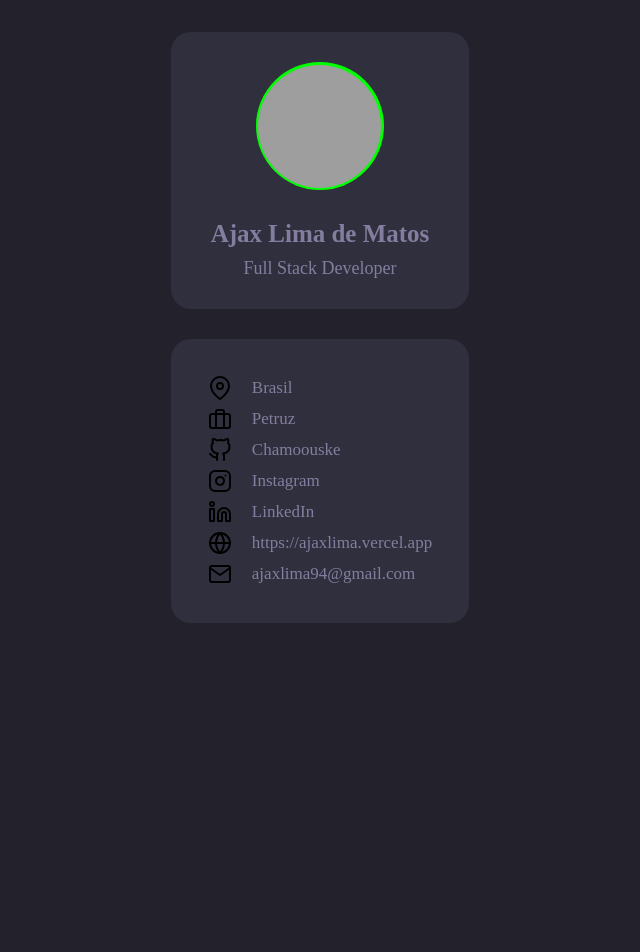
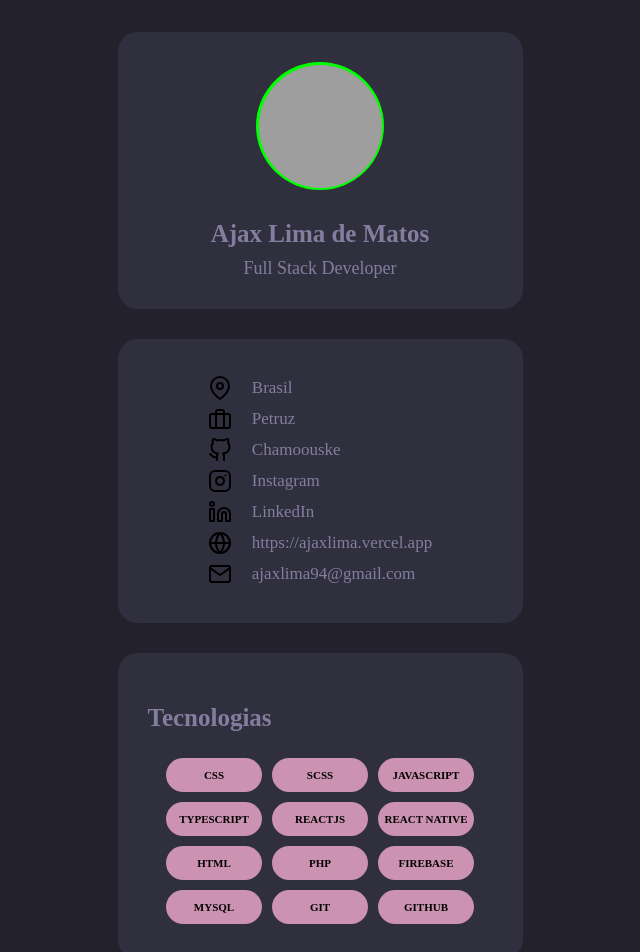
Before and after one commit to Chamoouske/ajaxlima, a React (Vite) app: page / in a window 1280 px wide. Shown: the top 952 px of the page, without its empty margins (330-970 px from the left). Before the commit the page ends 800 px from the top, so only its background shows below. Built offline with nearby package versions, Linux system fonts and the light colour scheme; grey boxes are pictures that could not be loaded.

Commit message:
Add[technologies]: index.tsx + styles.module.scss

```diff
--- /dev/null
+++ b/src/components/technologies/index.tsx
@@ -0,0 +1,34 @@
+import { ContentBox } from '../contentBox';
+
+import styles from './styles.module.scss';
+
+export function Technologies() {
+  const techno = [
+    'CSS',
+    'SCSS',
+    'Javascript',
+    'Typescript',
+    'ReactJS',
+    'React Native',
+    'HTML',
+    'PHP',
+    'Firebase',
+    'MYSQL',
+    'GIT',
+    'GITHUB',
+  ];
+
+  return (
+    <ContentBox>
+      <div className={styles.container}>
+        <h2 className={styles.title}>Tecnologias</h2>
+
+        <div className={styles.technologiesContainer}>
+          {techno.map((technology) => (
+            <p className={styles.technology}>{technology.toUpperCase()}</p>
+          ))}
+        </div>
+      </div>
+    </ContentBox>
+  );
+}
--- /dev/null
+++ b/src/components/technologies/styles.module.scss
@@ -0,0 +1,46 @@
+@import '../../global/styles/theme';
+
+.container {
+  display: flex;
+  flex-wrap: wrap;
+  width: 345px;
+
+  .title {
+    width: 100%;
+    text-align: left;
+
+    color: $text-primary;
+
+    font-family: $text-family;
+    font-size: 25px;
+    font-weight: bold;
+  }
+
+  .technologiesContainer {
+    display: flex;
+    align-items: center;
+    justify-content: center;
+    text-align: center;
+    flex-wrap: wrap;
+
+    .technology {
+      margin: 5px;
+      padding: 5px;
+
+      height: 24px;
+      width: 86px;
+
+      background-color: $bg-box-technologies;
+
+      border-radius: 50px;
+
+      font-family: $text-family;
+      font-size: 11px;
+      font-weight: bold;
+
+      display: flex;
+      align-items: center;
+      justify-content: center;
+    }
+  }
+}
--- a/src/pages/home/index.tsx
+++ b/src/pages/home/index.tsx
@@ -1,5 +1,6 @@
 import { Profile } from '../../components/profile';
 import { Links } from '../../components/links';
+import { Technologies } from '../../components/technologies';
 
 import styles from './styles.module.scss';
 
@@ -8,6 +9,7 @@ export function Home() {
     <div className={styles.container}>
       <Profile />
       <Links />
+      <Technologies />
     </div>
   );
 }
```
